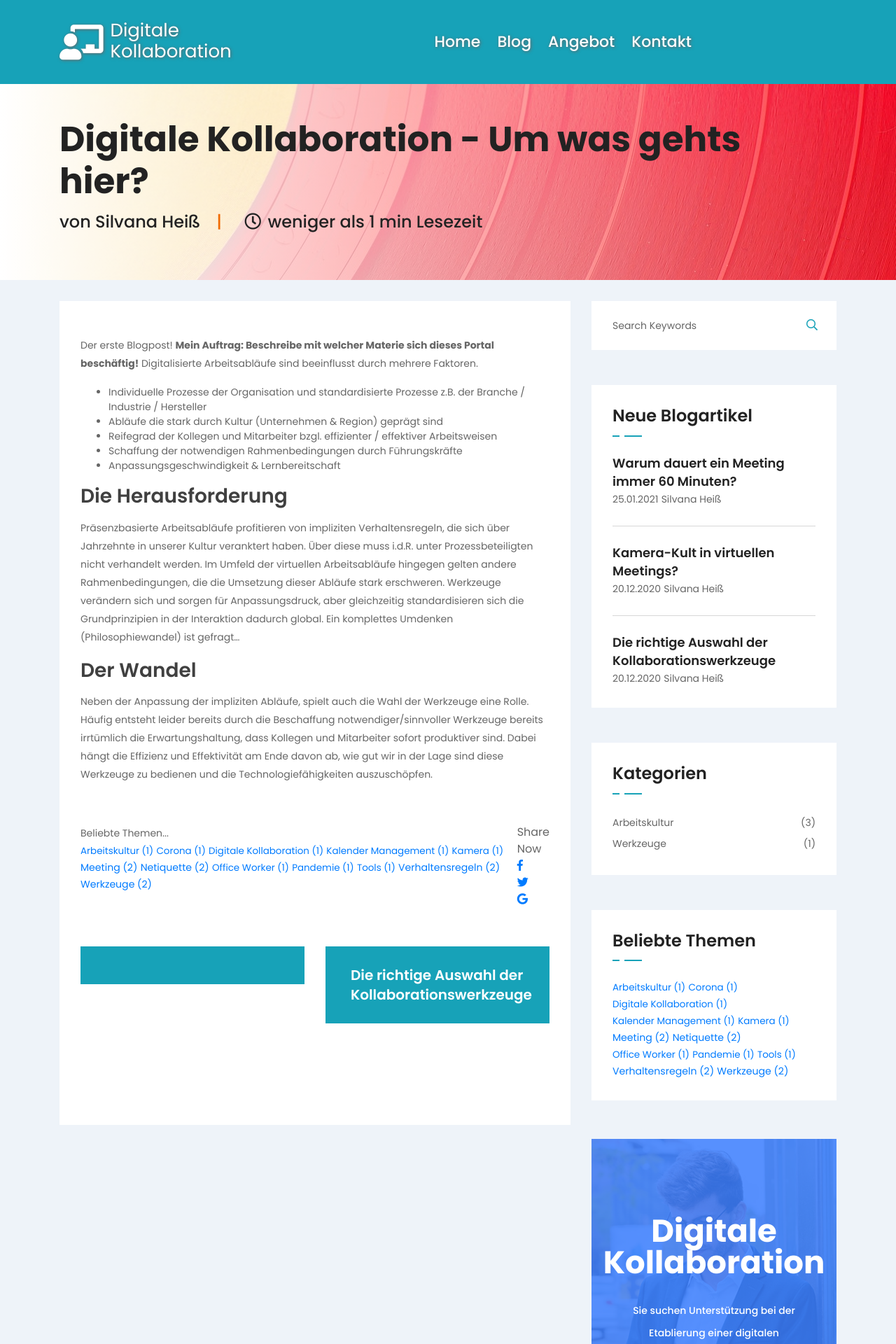
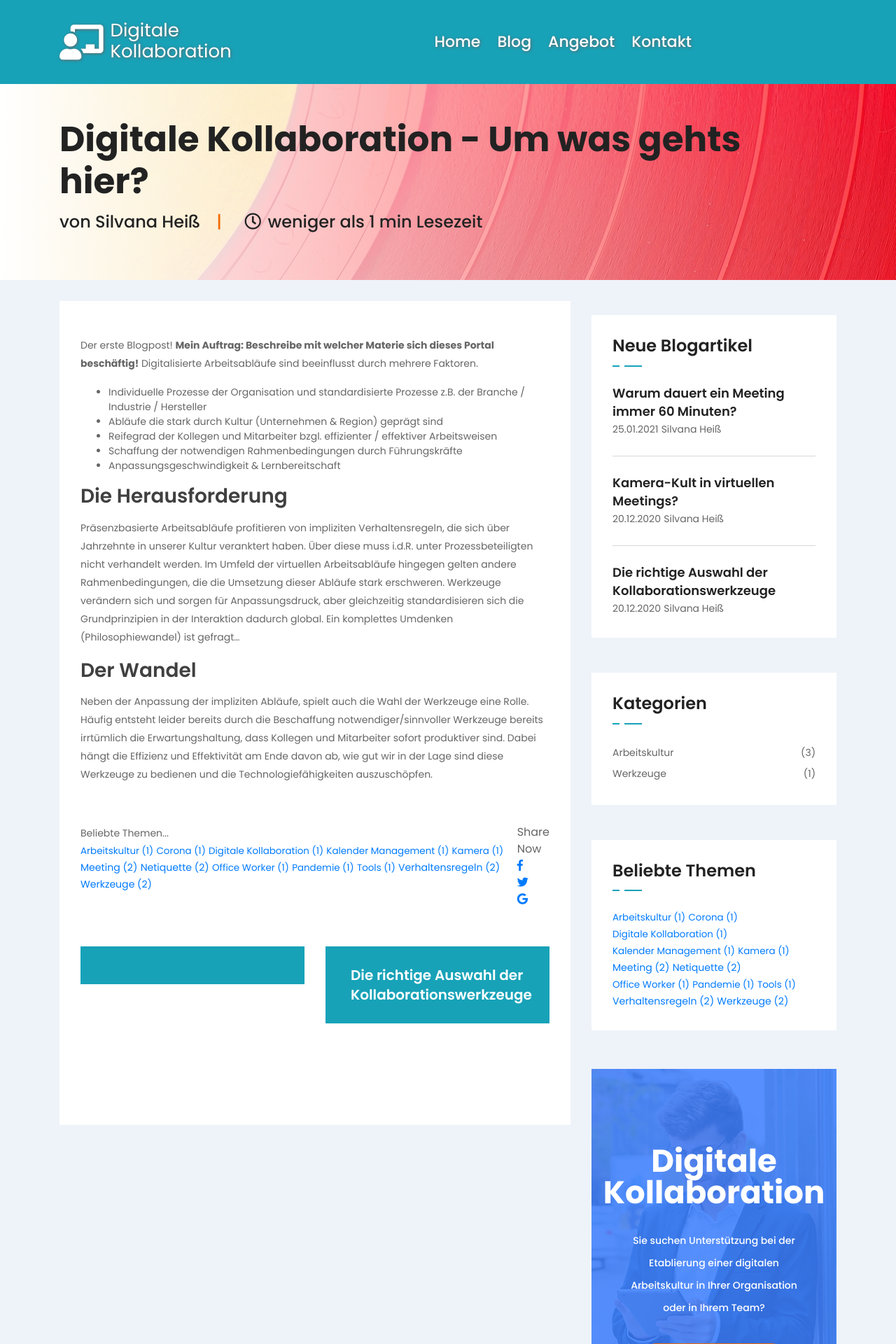
Before and after one commit to maehkster/maehkster.github.io, a Jekyll site: the page built from _posts/2020-11-10-digitale-kollaboration.md, in a window 1280 px wide. Shown: the top 1920 px of the page at 70% size. Built offline with Jekyll 4.4.1, drawn with Linux system fonts in a browser that asks for light colours; comment, search, counter and statistics services are not loaded.

Commit message:
removes the search bar from posts page

```diff
--- a/_includes/sidebar.html
+++ b/_includes/sidebar.html
@@ -1,12 +1,12 @@
 <div class="blog-sidebar mt-30">
-    <div class="blog-search">
+    <!-- <div class="blog-search">
         <form action="#">
             <div class="input-box">
                 <input type="text" placeholder="Search Keywords">
                 <button type="button"><i class="far fa-search"></i></button>
             </div>
         </form>
-    </div>
+    </div> -->
     <div class="blog-news white-bg mt-50">
         <div class="blog-title">
             <h3 class="title">Neue Blogartikel</h3>
```
